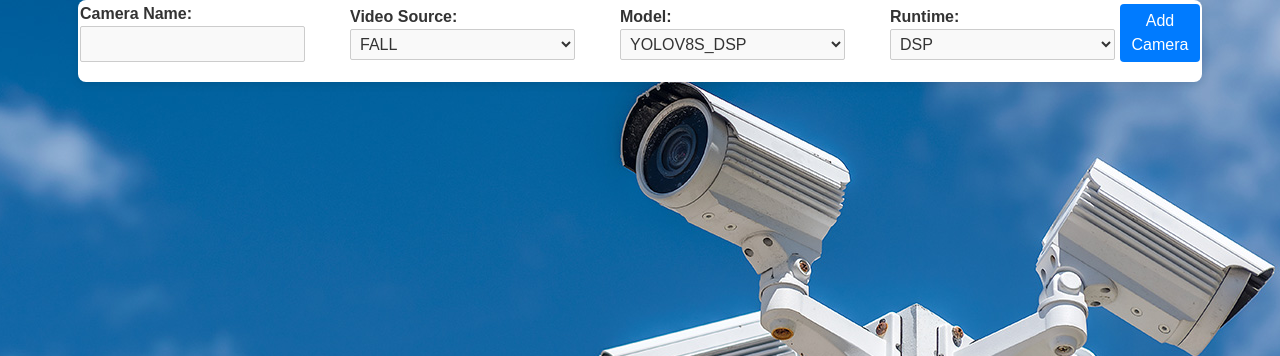
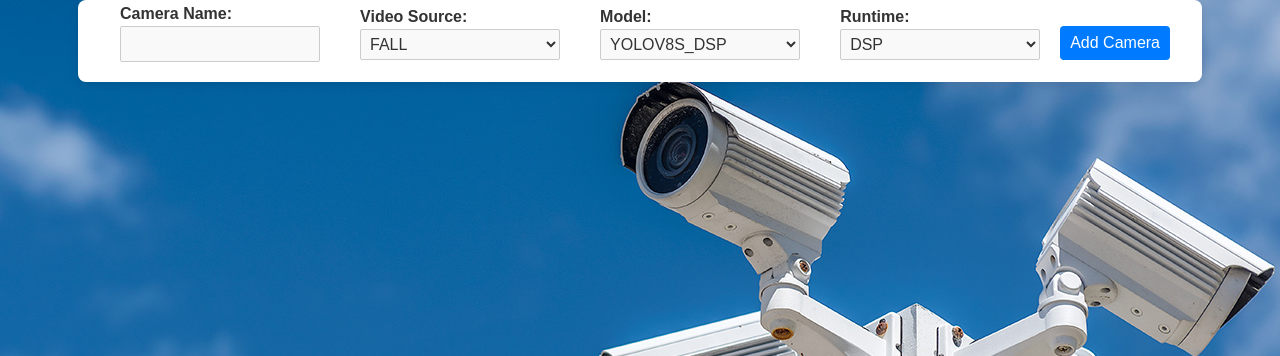
Before and after one commit to Kaiwei0323/SNPE_Flask, a Flask app: page /vision_solution in a window 1280 px wide. Shown: the part 64-420 px from the top of the page. Run offline with Flask 3, Linux system fonts and the light colour scheme; parts of the project's set-up code (start-up, migrations or seed data) failed here and were passed over; some libraries are stand-ins or nearby versions.

Commit message:
modify vision layout

```diff
--- a/Tutorials/templates/base.html
+++ b/Tutorials/templates/base.html
@@ -12,7 +12,7 @@
     <script src="https://kit.fontawesome.com/de6146db41.js" crossorigin="anonymous"></script>
     <title>{% block title %}{% endblock title %} </title>
 
-    <link rel="apple-touch-icon-precomposed" href="{{url_for('static', filename='img/logo.svg')}}" type="image/svg+xml">
+    <link rel="icon" href="{{url_for('static', filename='images/logo.svg')}}" type="image/svg+xml">
     {% block head %}{% endblock head %}
 
     <style>
--- a/Tutorials/templates/vision.html
+++ b/Tutorials/templates/vision.html
@@ -62,16 +62,18 @@
             gap: 20px;  /* Space between form items */
             width: 100%;
             align-items: center;  /* Align items to the center vertically */
+            margin-left: 20px;
         }
 
         .form-group > div {
             flex: 1;  /* Allow the items to take equal width */
-            min-width: 250px;  /* Ensure items don't shrink too small */
+            min-width: 200px;  /* Ensure items don't shrink too small */
+            margin-left: 20px;
         }
 
         .form-container input[type="text"],
         .form-container select {
-            width: 90%;  /* Make inputs and selects take full width */
+            width: 100%;  /* Make inputs and selects take full width */
             padding: 5px;
             margin-bottom: 2px;  /* Reduced space below input/select */
             border: 1px solid #ccc;
@@ -89,8 +91,9 @@
             border-radius: 4px;
             cursor: pointer;
             font-size: 1em;
-            width: 70%;  /* Auto width to allow the button to be next to the select */
-            margin-left: -40px;
+            width: auto;  /* Auto width to allow the button to be next to the select */
+            margin-right: 50px;
+            margin-top: 20px;
         }
 
         .form-container button:hover {
```
Also changed, not shown: Tutorials/static/images/logo.svg (added).
